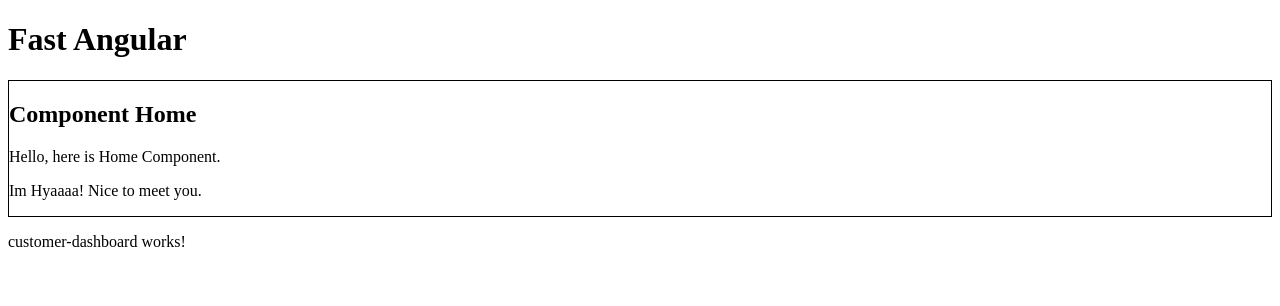
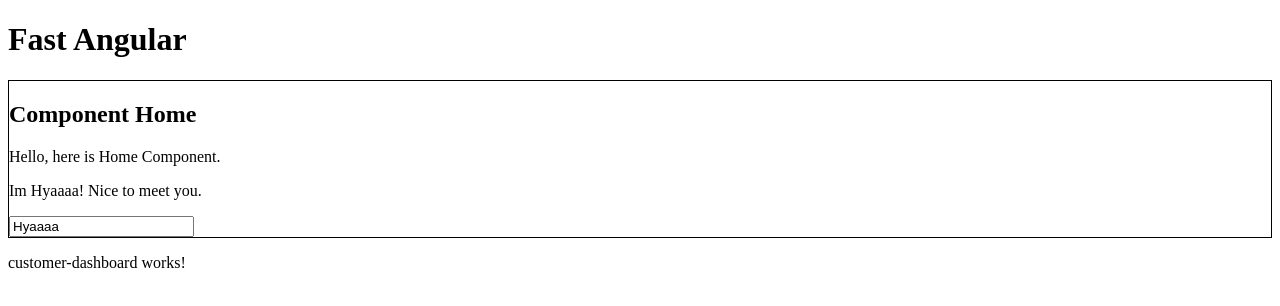
Before and after one commit to hoangpham27/fast-angular, an Angular app: page / in a window 1280 px wide. Shown: the top 306 px of the page. Built offline with nearby package versions, Linux system fonts and the light colour scheme.

Commit message:
Data Binding - Properties

```diff
--- a/src/app/home/home.component.html
+++ b/src/app/home/home.component.html
@@ -2,4 +2,5 @@
     <h2>Component Home</h2>
     <p>Hello, here is Home Component.</p>
     <p>Im {{ name }}! Nice to meet you.</p>
+    <input [value]="name">
 </div>
```
